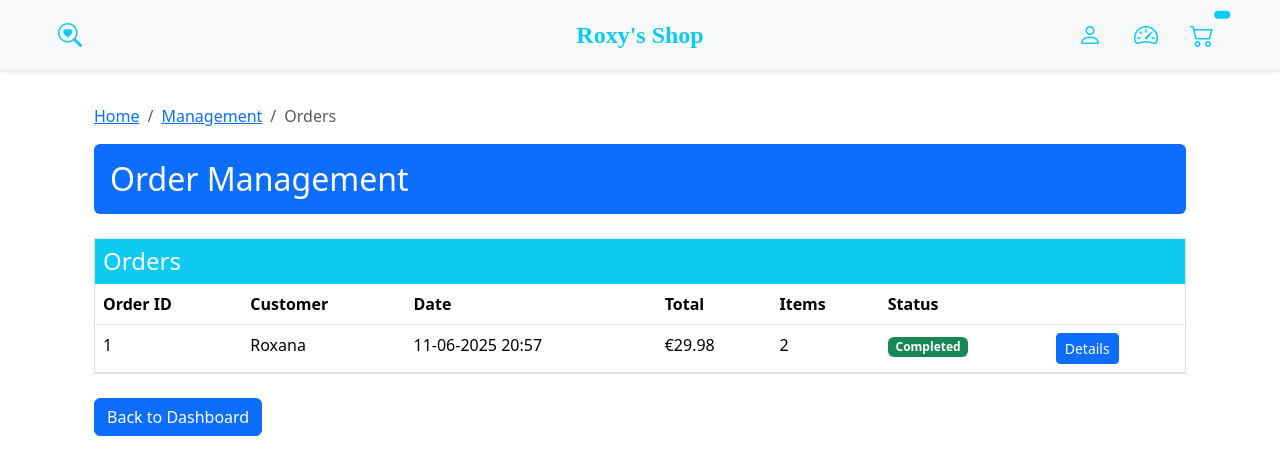
After one commit to Roxyxyxy/PPM_Project_2, a Django app: page /management/orders/ in a window 1280 px wide. The commit adds this page. Shown: the top 475 px of the page. Run offline with Django 5.2, Linux system fonts and the light colour scheme; a user stored in the database is signed in; data comes from the database, SQL or seed files in the repository; both versions use the stored data as it was after the commit.

```diff
--- /dev/null
+++ b/management/templates/management/order_list.html
@@ -0,0 +1,84 @@
+{% extends 'store/main.html' %} {% block content %}
+<div class="container mt-4">
+  <!-- Breadcrumbs -->
+  <nav aria-label="breadcrumb">
+    <ol class="breadcrumb">
+      <li class="breadcrumb-item"><a href="{% url 'store' %}">Home</a></li>
+      <li class="breadcrumb-item">
+        <a href="{% url 'management:dashboard' %}">Management</a>
+      </li>
+      <li class="breadcrumb-item active">Orders</li>
+    </ol>
+  </nav>
+
+  <!-- Header -->
+  <div class="bg-primary text-white p-3 mb-4 rounded">
+    <h2 class="m-0">Order Management</h2>
+  </div>
+
+  <!-- Orders Container -->
+  <div class="bg-light border mb-4">
+    <div class="bg-info text-white p-2">
+      <h4 class="m-0">Orders</h4>
+    </div>
+    <div>
+      <table class="table mb-0">
+        <thead class="bg-light">
+          <tr>
+            <th>Order ID</th>
+            <th>Customer</th>
+            <th>Date</th>
+            <th>Total</th>
+            <th>Items</th>
+            <th>Status</th>
+            <th></th>
+          </tr>
+        </thead>
+        <tbody>
+          {% for order in orders %} {% if order.get_cart_items > 0 %}
+          <tr>
+            <td>{{ order.id }}</td>
+            <td>{{ order.customer.name|default:"Guest" }}</td>
+            <td>{{ order.date_ordered|date:"d-m-Y H:i" }}</td>
+            <td>€{{ order.get_cart_total|floatformat:2 }}</td>
+            <td>{{ order.get_cart_items }}</td>
+            <td>
+              {% if order.complete %}
+              <span class="badge bg-success">Completed</span>
+              {% else %}
+              <span class="badge bg-warning text-dark">Pending</span>
+              {% endif %}
+            </td>
+            <td>
+              <a href="#" class="btn btn-sm btn-primary">Details</a>
+              {% if not order.complete %}
+              <form
+                method="post"
+                action="{% url 'management:mark_order_complete' order.id %}"
+                class="d-inline"
+              >
+                {% csrf_token %}
+                <button type="submit" class="btn btn-sm btn-info text-white">
+                  Mark Complete
+                </button>
+              </form>
+              {% endif %}
+            </td>
+          </tr>
+          {% endif %} {% empty %}
+          <tr>
+            <td colspan="7" class="text-center py-4">No orders found.</td>
+          </tr>
+          {% endfor %}
+        </tbody>
+      </table>
+    </div>
+  </div>
+
+  <div>
+    <a href="{% url 'management:dashboard' %}" class="btn btn-primary">
+      Back to Dashboard
+    </a>
+  </div>
+</div>
+{% endblock %}
--- a/management/urls.py
+++ b/management/urls.py
@@ -9,4 +9,6 @@ urlpatterns = [
     path('products/add/', views.add_product, name='add_product'),
     path('products/<int:pk>/edit/', views.edit_product, name='edit_product'),
     path('products/<int:pk>/delete/', views.delete_product, name='delete_product'),
+    path('orders/', views.order_list, name='order_list'),
+    path('orders/<int:order_id>/complete/', views.mark_order_complete, name='mark_order_complete'),
 ]
--- a/management/views.py
+++ b/management/views.py
@@ -87,3 +87,23 @@ def delete_product(request, pk):
     return render(request, 'management/product_confirm_delete.html', {
         'product': product
     })
+
+@login_required
+@user_passes_test(is_manager)
+def order_list(request):
+    orders = Order.objects.all().order_by('-date_ordered')
+    context = {
+        'orders': orders,
+        'title': 'Orders List'
+    }
+    return render(request, 'management/order_list.html', context)
+
+@login_required
+@user_passes_test(is_manager)
+def mark_order_complete(request, order_id):
+    order = get_object_or_404(Order, id=order_id)
+    if request.method == 'POST':
+        order.complete = True
+        order.save()
+        messages.success(request, f'Order #{order.id} has been marked as complete!')
+    return redirect('management:order_list')
--- a/store/urls.py
+++ b/store/urls.py
@@ -3,7 +3,6 @@ from django.urls import path
 from . import views
 
 urlpatterns = [
-    # URL esistenti
     path('', views.store, name="store"),
     path('cart/', views.cart, name="cart"),
     path('checkout/', views.checkout, name="checkout"),
```
Also changed, not shown: management/templates/management/product_form.html (+0 -15 lines), management/templates/management/product_list.html (+13 -5 lines), store/templates/store/store.html (+11 -1 lines), db.sqlite3, static/images/Patrick.png (added), static/images/Patrick_24IcLw4.png (added), static/images/Spongebob.jpg (added), static/images/Spongebob.png (added).
